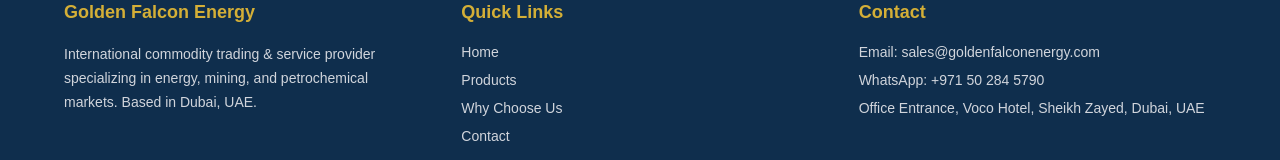
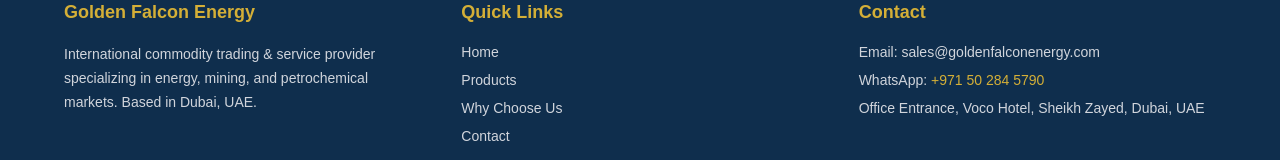
Before and after one commit to vali878787/GoldenFalcon, a Next.js app: page / in a window 1280 px wide. Shown: the part 5024-5184 px from the top of the page. Built offline with nearby package versions, Linux system fonts and the light colour scheme.

Commit message:
update whatsapp link in footer

```diff
--- a/components/Footer.tsx
+++ b/components/Footer.tsx
@@ -40,8 +40,17 @@
           </p >
 
           <p className="mt-2 text-sm text-gray-300">
-            WhatsApp: +971 50 284 5790
-          </p >
+  WhatsApp:{" "}
+  <a
+    href="https://wa.me/071502845790"
+    target="_blank"
+    rel="noopener noreferrer"
+    className="text-[#D4AF37] hover:underline"
+  >
+    +971 50 284 5790
+  </a >
+</p >
+
 
           <p className="mt-2 text-sm text-gray-300">
             Office Entrance, Voco Hotel, Sheikh Zayed, Dubai, UAE
```
